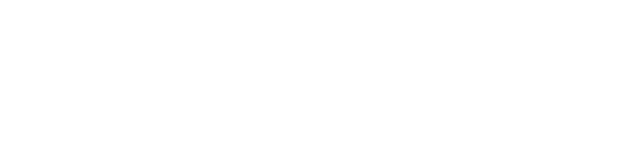
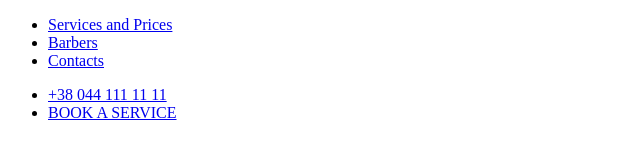
Before and after one commit to EstefanyNieto/Barber-Shop-Project, a plain HTML site: page index.html in a window 1280 px wide. Shown: the whole page, without its empty margins (0-640 px from the left). Drawn offline with Linux system fonts and the light colour scheme.

Commit message:
commit new changes

```diff
--- a/index.html
+++ b/index.html
@@ -6,3 +6,29 @@
     <meta charset="UTF-8">
     <meta name="viewport" content="width=device-width, initial-scale=1.0">
   </head>
+<body>
+ <header>
+  <nav>
+    <ul class="About">
+      <li>
+        <a href="Services and Prices">Services and Prices</a>
+      </li>
+      <li>
+        <a href="Barbers">Barbers</a>
+      </li>
+      <li>
+        <a href="Contacts">Contacts</a>
+      </li>
+    </ul>
+  </nav>
+  <ul>
+    <li>
+      <a href="+38 044 111 11 11">+38 044 111 11 11</a>
+    </li>
+    <li>
+      <a href="BOOK A SERVICE">BOOK A SERVICE</a>
+    </li>
+  </ul>
+ </header>
+
+</body>
```
